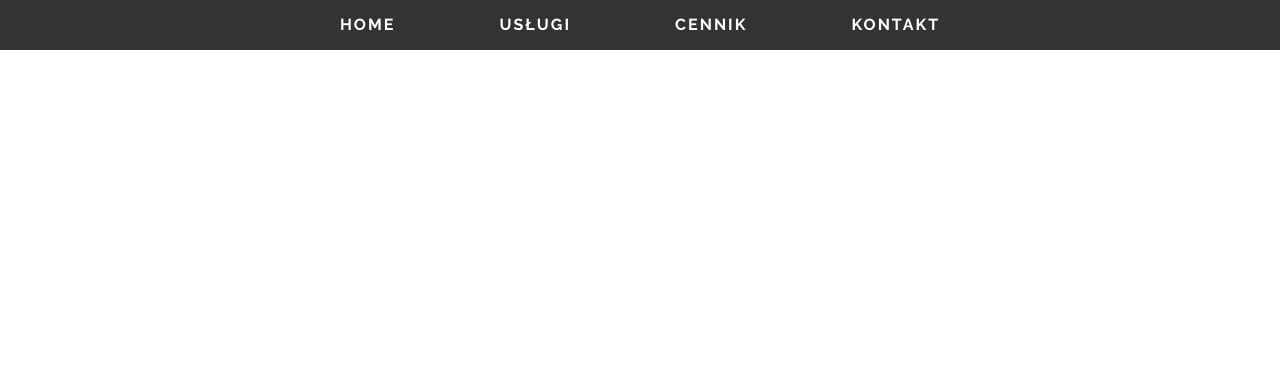
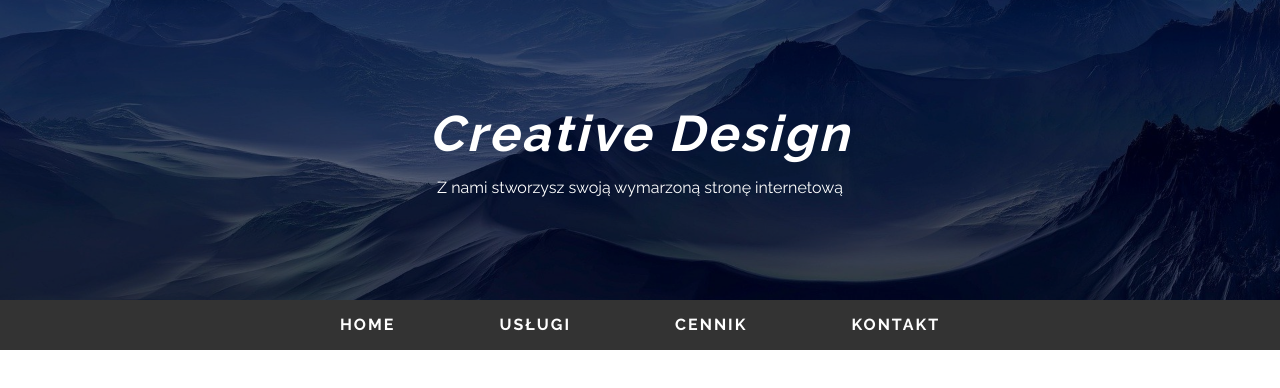
Before and after one commit to andzia0520/WebPages, a plain HTML site: page WWW1/Creative_Design/index.html in a window 1280 px wide. Drawn offline with Linux system fonts and the light colour scheme.

Commit message:
header styling

```diff
--- /dev/null
+++ b/WWW1/Creative_Design/css/style.css
@@ -0,0 +1,70 @@
+* {
+	box-sizing: border-box;
+	margin: 0;
+	padding: 0;
+}
+
+body {
+	font-family: 'Raleway', sans-serif;
+}
+
+nav {
+	height: 50px;
+	background-color: #333;
+	text-align: center;
+	line-height: 50px;
+}
+
+nav li {
+	display: inline-block;
+}
+
+nav li a {
+	color: #fff;
+	padding: 0 50px;
+
+	text-decoration: none;
+	text-transform: uppercase;
+	letter-spacing: 2px;
+	font-weight: bold;
+	transition: color 0.5;
+}
+
+nav li a:hover {
+	color: rgb(0, 157, 255);
+}
+
+.header-img {
+	position: relative;
+	height: 300px;
+	background-image: url('../img/planet.jpg');
+	background-position: 0 50%;
+	background-size: cover;
+}
+
+.header-text {
+	position: absolute;
+	top: 50%;
+	left: 50%;
+	transform: translate(-50%, -50%);
+	color: #fff;
+	z-index: 1;
+}
+
+.header-text h1{
+	font-size: 50px;
+	margin-bottom: 15px;
+	font-style: italic;
+	letter-spacing: 3px;
+}
+
+.header-text p{
+	text-align: center;
+}
+
+.header-bg {
+	position: absolute;
+	height: 100%;
+	width: 100%;
+	background-color: rgba(0, 3, 27, 0.4);
+}
--- a/WWW1/Creative_Design/index.html
+++ b/WWW1/Creative_Design/index.html
@@ -12,11 +12,19 @@
 
     <script src="https://kit.fontawesome.com/24570bb56a.js" crossorigin="anonymous"></script>
 
-    <link rel="stylesheet" href="style.css">
+    <link rel="stylesheet" href="./css/style.css">
 </head>
 
 <body>
-    <header></header>
+    <header>
+        <div class="header-img">
+            <div class="header-text">
+                <h1>Creative Design</h1>
+                <p>Z nami stworzysz swoją wymarzoną stronę internetową</p>
+            </div>
+            <div class="header-bg"></div>
+        </div>
+    </header>
     <nav>
         <ul>
             <li><a href="#">home</a></li>
--- a/WWW1/Creative_Design/style.css
+++ /dev/null
@@ -1,35 +0,0 @@
-* {
-	box-sizing: border-box;
-	margin: 0;
-	padding: 0;
-}
-
-body {
-	font-family: 'Raleway', sans-serif;
-}
-
-nav {
-	height: 50px;
-	background-color: #333;
-	text-align: center;
-	line-height: 50px;
-}
-
-nav li {
-	display: inline-block;
-}
-
-nav li a {
-	color: #fff;
-	padding: 0 50px;
-
-	text-decoration: none;
-	text-transform: uppercase;
-	letter-spacing: 2px;
-	font-weight: bold;
-	transition: color 0.5;
-}
-
-nav li a:hover {
-	color: rgb(0, 157, 255);
-}
```
Also changed, not shown: WWW1/Creative_Design/img/planet.jpg (added).
